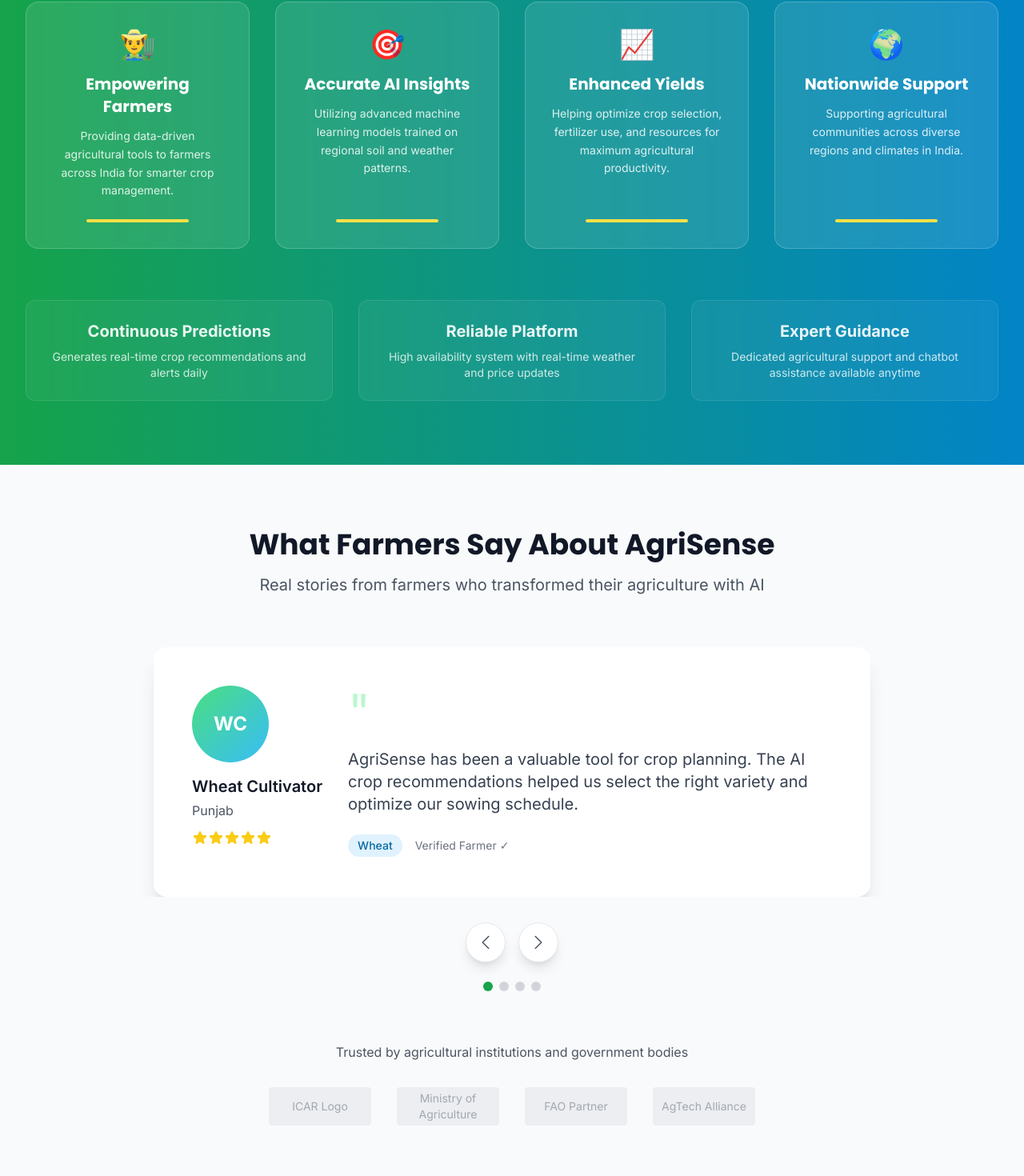
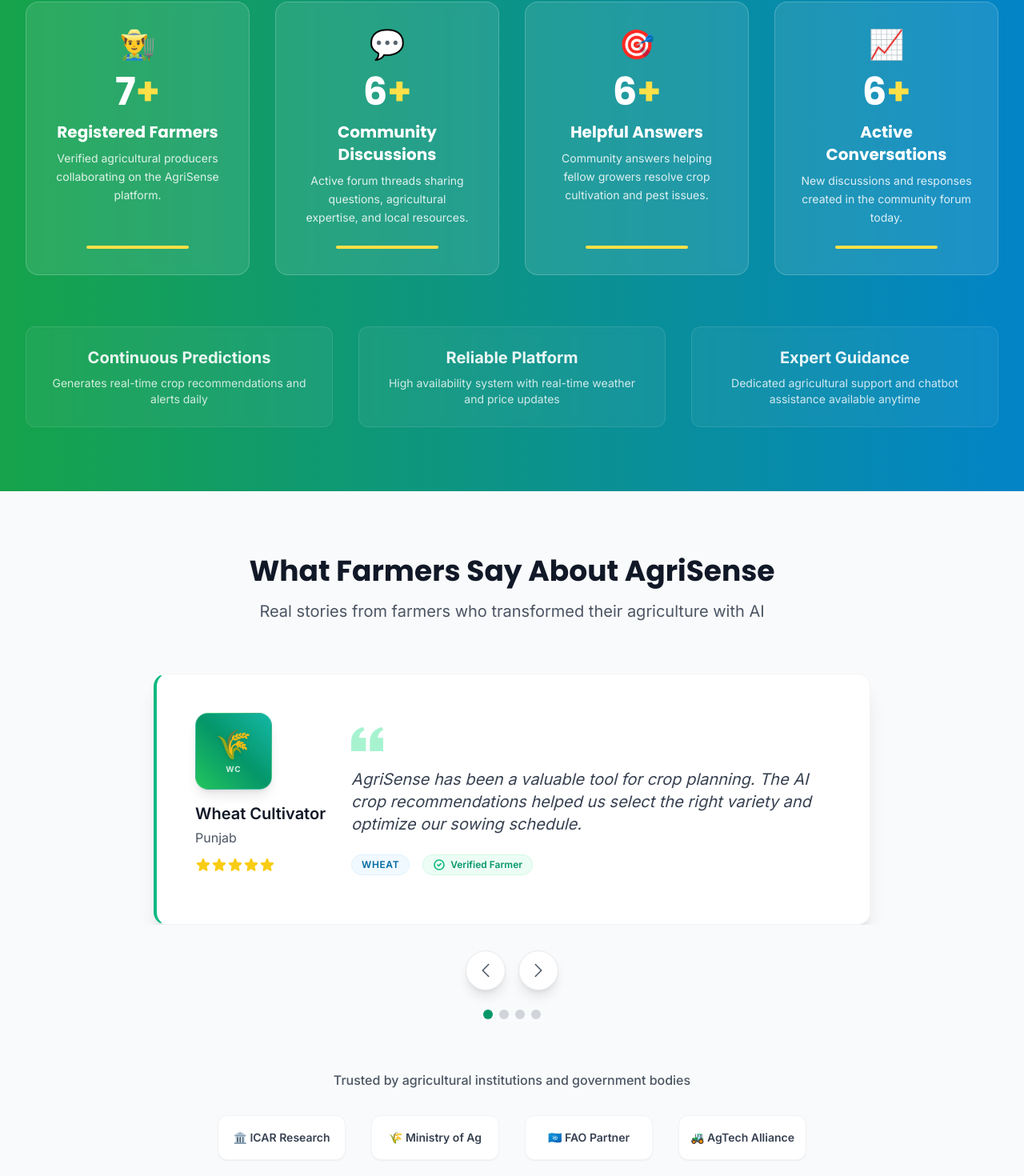
Before and after one commit to anandsrinivas98/AGRIAPP, a Next.js app in the folder frontend/: page / in a window 1280 px wide. Shown: the part 2635-4105 px from the top of the page at 80% size. Built offline with nearby package versions, Linux system fonts and the light colour scheme; no server answers.

Commit message:
chore: integrate real-time database statistics and design premium testimonials layout

```diff
--- a/frontend/components/landing/Stats.tsx
+++ b/frontend/components/landing/Stats.tsx
@@ -4,25 +4,7 @@
 import { useTranslation } from 'react-i18next';
 import { useInView } from 'framer-motion';
 import { useRef, useState, useEffect } from 'react';
-
-const stats = [
-  {
-    key: 'farmers',
-    icon: '👨‍🌾',
-  },
-  {
-    key: 'accuracy',
-    icon: '🎯',
-  },
-  {
-    key: 'yield_increase',
-    icon: '📈',
-  },
-  {
-    key: 'reach',
-    icon: '🌍',
-  },
-];
+import { forumService } from '@/services/forumService';
 
 function CountUpAnimation({
   value,
@@ -69,6 +51,60 @@
   const { t } = useTranslation();
   const ref = useRef(null);
   const isInView = useInView(ref, { once: true });
+  const [mounted, setMounted] = useState(false);
+
+  const [dbStats, setDbStats] = useState<{
+    totalUsers: number;
+    totalThreads: number;
+    totalReplies: number;
+    activeToday: number;
+  } | null>(null);
+
+  useEffect(() => {
+    setMounted(true);
+
+    forumService.getForumStats()
+      .then(data => {
+        if (data) {
+          setDbStats({
+            totalUsers: data.totalUsers || 0,
+            totalThreads: data.totalThreads || 0,
+            totalReplies: data.totalReplies || 0,
+            activeToday: data.activeToday || 0,
+          });
+        }
+      })
+      .catch(err => {
+        console.error('Error fetching real-time forum stats:', err);
+      });
+  }, []);
+
+  const stats = [
+    {
+      key: 'farmers',
+      icon: '👨‍🌾',
+      suffix: '+',
+      value: dbStats ? dbStats.totalUsers : 7,
+    },
+    {
+      key: 'threads',
+      icon: '💬',
+      suffix: '+',
+      value: dbStats ? dbStats.totalThreads : 6,
+    },
+    {
+      key: 'replies',
+      icon: '🎯',
+      suffix: '+',
+      value: dbStats ? dbStats.totalReplies : 6,
+    },
+    {
+      key: 'active_today',
+      icon: '📈',
+      suffix: '+',
+      value: dbStats ? dbStats.activeToday : 6,
+    },
+  ];
 
   const containerVariants = {
     hidden: { opacity: 0 },
@@ -104,10 +140,10 @@
           className="text-center mb-16"
         >
           <h2 className="text-3xl md:text-4xl font-bold font-display text-white mb-4">
-            {t('stats.title', 'Empowering Sustainable Agriculture')}
+            {t('stats.title', 'AgriSense Community Impact')}
           </h2>
           <p className="text-xl text-white/90 max-w-2xl mx-auto">
-            {t('stats.subtitle', 'Providing qualitative insights and tools to help farmers optimize their crops and resources')}
+            {t('stats.subtitle', 'Real-time statistics from our growing network of farmers and experts collaborating on sustainable agriculture')}
           </p>
         </motion.div>
 
@@ -144,7 +180,19 @@
                     {stat.icon}
                   </motion.div>
 
-                  <h3 className="text-xl font-bold text-white mb-3 font-display">
+                  <div className="text-4xl md:text-5xl font-bold text-white mb-3 font-display">
+                    {mounted ? (
+                      <CountUpAnimation
+                        value={stat.value}
+                        isInView={isInView}
+                      />
+                    ) : (
+                      <span>{stat.value}</span>
+                    )}
+                    <span className="text-secondary-300">{stat.suffix}</span>
+                  </div>
+
+                  <h3 className="text-xl font-bold text-white mb-2 font-display">
                     {t(`stats.${stat.key}.title`, stat.key.replace('_', ' '))}
                   </h3>
 
--- a/frontend/components/landing/Testimonials.tsx
+++ b/frontend/components/landing/Testimonials.tsx
@@ -12,6 +12,7 @@
     name: 'Wheat Cultivator',
     role: 'Punjab',
     avatar: '/avatars/farmer1.jpg',
+    icon: '🌾',
     rating: 5,
     text: 'AgriSense has been a valuable tool for crop planning. The AI crop recommendations helped us select the right variety and optimize our sowing schedule.',
     crop: 'Wheat',
@@ -22,6 +23,7 @@
     name: 'Organic Grower',
     role: 'Maharashtra',
     avatar: '/avatars/farmer2.jpg',
+    icon: '🌱',
     rating: 5,
     text: 'The disease detection feature is highly beneficial. Identifying crop diseases early helped us take timely corrective measures using sustainable practices.',
     crop: 'Tomato',
@@ -32,6 +34,7 @@
     name: 'Rice Cultivator',
     role: 'West Bengal',
     avatar: '/avatars/farmer3.jpg',
+    icon: '🍚',
     rating: 5,
     text: 'The weather monitoring and irrigation planning tools have helped us manage our water resources more efficiently throughout the cultivation cycle.',
     crop: 'Rice',
@@ -42,6 +45,7 @@
     name: 'Agricultural Researcher',
     role: 'Research Institute',
     avatar: '/avatars/scientist1.jpg',
+    icon: '🔬',
     rating: 5,
     text: 'The predictive insights and data-driven crop analysis provided by the platform offer a solid reference for sustainable farming research.',
     crop: 'Research',
@@ -124,16 +128,19 @@
                 >
                   <motion.div
                     variants={itemVariants}
-                    className="bg-white rounded-2xl shadow-xl p-8 md:p-12 mx-auto max-w-4xl"
+                    className="bg-white rounded-2xl shadow-xl p-8 md:p-12 mx-auto max-w-4xl border border-gray-100 border-l-4 border-l-emerald-500"
                   >
                     <div className="flex flex-col md:flex-row items-center gap-8">
                       {/* Avatar and info */}
                       <div className="flex-shrink-0 text-center md:text-left">
                         <motion.div
                           whileHover={{ scale: 1.05 }}
-                          className="w-24 h-24 bg-gradient-to-br from-primary-400 to-accent-400 rounded-full flex items-center justify-center text-white text-2xl font-bold mb-4 mx-auto md:mx-0"
+                          className="w-24 h-24 bg-gradient-to-tr from-green-500 via-emerald-600 to-teal-500 rounded-2xl shadow-lg flex flex-col items-center justify-center text-white relative mb-4 mx-auto md:mx-0 border border-white/20"
                         >
-                          {testimonial.name.split(' ').map(n => n[0]).join('')}
+                          <span className="text-4xl mb-1 filter drop-shadow">{testimonial.icon}</span>
+                          <span className="text-[10px] uppercase tracking-widest font-bold opacity-80 font-sans">
+                            {testimonial.name.split(' ').map(n => n[0]).join('')}
+                          </span>
                         </motion.div>
                         <h3 className="text-xl font-semibold text-gray-900 mb-1">
                           {testimonial.name}
@@ -153,18 +160,6 @@
                             </motion.div>
                           ))}
                         </div>
-
-                        {/* Metrics */}
-                        {testimonial.yield_increase > 0 && (
-                          <div className="bg-primary-50 rounded-lg p-3">
-                            <div className="text-2xl font-bold text-primary-600">
-                              +{testimonial.yield_increase}%
-                            </div>
-                            <div className="text-sm text-primary-700">
-                              {t('testimonials.yield_increase', 'Yield Increase')}
-                            </div>
-                          </div>
-                        )}
                       </div>
 
                       {/* Testimonial content */}
@@ -173,16 +168,18 @@
                           initial={{ opacity: 0 }}
                           animate={isInView ? { opacity: 1 } : { opacity: 0 }}
                           transition={{ delay: 0.3 }}
-                          className="text-6xl text-primary-200 mb-4"
+                          className="text-primary-200 mb-4"
                         >
-                          "
+                          <svg className="w-10 h-10 text-emerald-200" fill="currentColor" viewBox="0 0 24 24">
+                            <path d="M14.017 21v-7.391c0-5.704 3.731-9.57 8.983-10.609l.995 2.151c-2.432.917-3.995 3.638-3.995 5.851h5v10h-10zm-14 0v-7.391c0-5.704 3.748-9.57 9-10.609l.996 2.151c-2.433.917-3.996 3.638-3.996 5.851h5v10h-11z" />
+                          </svg>
                         </motion.div>
 
                         <motion.p
                           initial={{ opacity: 0, y: 20 }}
                           animate={isInView ? { opacity: 1, y: 0 } : { opacity: 0, y: 20 }}
                           transition={{ delay: 0.4 }}
-                          className="text-lg md:text-xl text-gray-700 leading-relaxed mb-6"
+                          className="text-lg md:text-xl text-gray-700 italic leading-relaxed mb-6"
                         >
                           {testimonial.text}
                         </motion.p>
@@ -191,14 +188,18 @@
                           initial={{ opacity: 0, y: 20 }}
                           animate={isInView ? { opacity: 1, y: 0 } : { opacity: 0, y: 20 }}
                           transition={{ delay: 0.5 }}
-                          className="flex items-center gap-4"
+                          className="flex flex-wrap items-center justify-center md:justify-start gap-4"
                         >
-                          <span className="px-3 py-1 bg-accent-100 text-accent-700 rounded-full text-sm font-medium">
+                          <span className="px-3 py-1 bg-accent-50 text-accent-700 rounded-full text-xs font-semibold uppercase tracking-wider border border-accent-100">
                             {testimonial.crop}
                           </span>
-                          <span className="text-gray-500 text-sm">
-                            {t('testimonials.verified', 'Verified Farmer')} ✓
-                          </span>
+
+                          <div className="flex items-center gap-1.5 text-emerald-600 bg-emerald-50 px-3 py-1 rounded-full text-xs font-semibold border border-emerald-100">
+                            <svg className="w-4 h-4 text-emerald-500" fill="none" viewBox="0 0 24 24" stroke="currentColor" strokeWidth={2.5}>
+                              <path strokeLinecap="round" strokeLinejoin="round" d="M9 12l2 2 4-4m6 2a9 9 0 11-18 0 9 9 0 0118 0z" />
+                            </svg>
+                            <span>{t('testimonials.verified', 'Verified Farmer')}</span>
+                          </div>
                         </motion.div>
                       </div>
                     </div>
@@ -237,7 +238,7 @@
                 whileHover={{ scale: 1.2 }}
                 onClick={() => setCurrentIndex(index)}
                 className={`w-3 h-3 rounded-full transition-colors ${
-                  index === currentIndex ? 'bg-primary-600' : 'bg-gray-300'
+                  index === currentIndex ? 'bg-emerald-600' : 'bg-gray-300'
                 }`}
               />
             ))}
@@ -251,23 +252,22 @@
           transition={{ duration: 0.8, delay: 0.6 }}
           className="mt-16 text-center"
         >
-          <p className="text-gray-600 mb-8">
+          <p className="text-gray-600 mb-8 font-medium">
             {t('testimonials.trust', 'Trusted by agricultural institutions and government bodies')}
           </p>
 
-          <div className="flex flex-wrap justify-center items-center gap-8 opacity-60">
-            {/* Placeholder for partner logos */}
-            <div className="h-12 w-32 bg-gray-200 rounded flex items-center justify-center text-gray-500 text-sm">
-              ICAR Logo
+          <div className="flex flex-wrap justify-center items-center gap-8">
+            <div className="h-14 w-40 bg-white shadow-sm border border-gray-100 rounded-xl flex items-center justify-center text-gray-700 text-sm font-semibold hover:shadow-md transition-shadow">
+              🏛️ ICAR Research
             </div>
-            <div className="h-12 w-32 bg-gray-200 rounded flex items-center justify-center text-gray-500 text-sm">
-              Ministry of Agriculture
+            <div className="h-14 w-40 bg-white shadow-sm border border-gray-100 rounded-xl flex items-center justify-center text-gray-700 text-sm font-semibold hover:shadow-md transition-shadow">
+              🌾 Ministry of Ag
             </div>
-            <div className="h-12 w-32 bg-gray-200 rounded flex items-center justify-center text-gray-500 text-sm">
-              FAO Partner
+            <div className="h-14 w-40 bg-white shadow-sm border border-gray-100 rounded-xl flex items-center justify-center text-gray-700 text-sm font-semibold hover:shadow-md transition-shadow">
+              🇺🇳 FAO Partner
             </div>
-            <div className="h-12 w-32 bg-gray-200 rounded flex items-center justify-center text-gray-500 text-sm">
-              AgTech Alliance
+            <div className="h-14 w-40 bg-white shadow-sm border border-gray-100 rounded-xl flex items-center justify-center text-gray-700 text-sm font-semibold hover:shadow-md transition-shadow">
+              🚜 AgTech Alliance
             </div>
           </div>
         </motion.div>
--- a/frontend/public/locales/en/common.json
+++ b/frontend/public/locales/en/common.json
@@ -150,23 +150,23 @@
     }
   },
   "stats": {
-    "title": "Empowering Sustainable Agriculture",
-    "subtitle": "Providing qualitative insights and tools to help farmers optimize their crops and resources",
+    "title": "AgriSense Community Impact",
+    "subtitle": "Real-time statistics from our growing network of farmers and experts collaborating on sustainable agriculture",
     "farmers": {
-      "title": "Empowering Farmers",
-      "description": "Providing data-driven agricultural tools to farmers across India for smarter crop management."
+      "title": "Registered Farmers",
+      "description": "Verified agricultural producers collaborating on the AgriSense platform."
     },
-    "accuracy": {
-      "title": "Accurate AI Insights",
-      "description": "Utilizing advanced machine learning models trained on regional soil and weather patterns."
+    "threads": {
+      "title": "Community Discussions",
+      "description": "Active forum threads sharing questions, agricultural expertise, and local resources."
     },
-    "yield_increase": {
-      "title": "Enhanced Yields",
-      "description": "Helping optimize crop selection, fertilizer use, and resources for maximum agricultural productivity."
+    "replies": {
+      "title": "Helpful Answers",
+      "description": "Community answers helping fellow growers resolve crop cultivation and pest issues."
     },
-    "reach": {
-      "title": "Nationwide Support",
-      "description": "Supporting agricultural communities across diverse regions and climates in India."
+    "active_today": {
+      "title": "Active Conversations",
+      "description": "New discussions and responses created in the community forum today."
     },
     "predictions": {
       "title": "Continuous Predictions",
--- a/frontend/public/locales/hi/common.json
+++ b/frontend/public/locales/hi/common.json
@@ -150,23 +150,23 @@
     }
   },
   "stats": {
-    "title": "टिकाऊ कृषि को सशक्त बनाना",
-    "subtitle": "किसानों को उनकी फसलों और संसाधनों को अनुकूलित करने में मदद करने के लिए गुणात्मक अंतर्दृष्टि और उपकरण प्रदान करना",
+    "title": "एग्रीसेंस सामुदायिक प्रभाव",
+    "subtitle": "सतत कृषि पर सहयोग करने वाले किसानों और विशेषज्ञों के हमारे बढ़ते नेटवर्क से वास्तविक समय के आंकड़े",
     "farmers": {
-      "title": "किसानों का सशक्तिकरण",
-      "description": "बेहतर फसल प्रबंधन के लिए भारत भर के किसानों को डेटा-आधारित कृषि उपकरण प्रदान करना।"
+      "title": "सत्यापित किसान",
+      "description": "एग्रीसेंस प्लेटफॉर्म पर एक साथ काम करने वाले सत्यापित कृषि उत्पादक।"
     },
-    "accuracy": {
-      "title": "सटीक एआई अंतर्दृष्टि",
-      "description": "क्षेत्रीय मिट्टी और मौसम के पैटर्न पर प्रशिक्षित उन्नत मशीन लर्निंग मॉडल का उपयोग करना।"
+    "threads": {
+      "title": "सामुदायिक चर्चाएँ",
+      "description": "प्रश्नों, कृषि विशेषज्ञता और स्थानीय संसाधनों को साझा करने वाले सक्रिय फोरम सूत्र।"
     },
-    "yield_increase": {
-      "title": "बेहतर फसल उत्पादन",
-      "description": "अधिकतम कृषि उत्पादकता के लिए फसल चयन, उर्वरक उपयोग और संसाधनों को अनुकूलित करने में मदद करना।"
+    "replies": {
+      "title": "उपयोगी उत्तर",
+      "description": "साथी उत्पादकों को फसल की खेती और कीट समस्याओं को हल करने में मदद करने वाले सामुदायिक समाधान।"
     },
-    "reach": {
-      "title": "राष्ट्रव्यापी सहायता",
-      "description": "भारत में विविध क्षेत्रों और जलवायु में कृषि समुदायों का समर्थन करना।"
+    "active_today": {
+      "title": "सक्रिय चर्चाएँ आज",
+      "description": "हमारे कृषि समुदाय में आज नए विषय और प्रतिक्रियाएँ बनाई गईं।"
     },
     "predictions": {
       "title": "निरंतर पूर्वानुमान",
```
